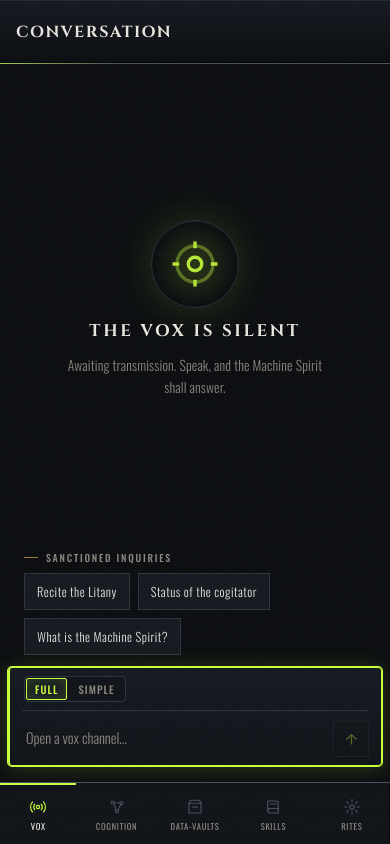
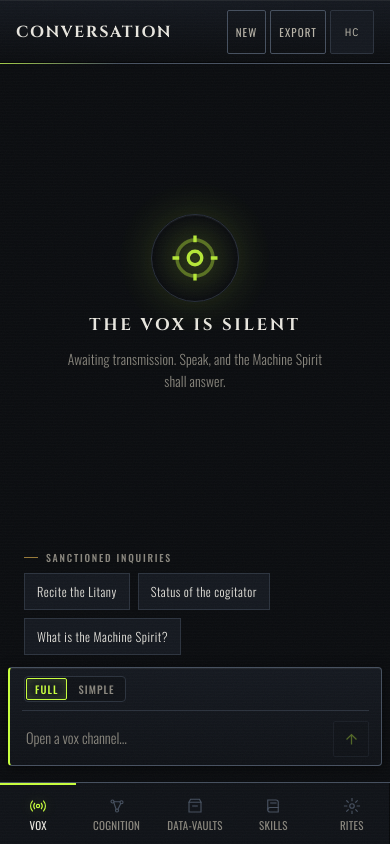
Before and after one commit to AdamMostofi/ADAM, a Flask app: page / in a window 390 px wide. Run offline with Flask 3, Linux system fonts and the light colour scheme; data that the repository does not hold is empty; some libraries are stand-ins or nearby versions.

Commit message:
ui: restore mobile hierarchy and keyboard access

```diff
--- a/interface/web/static/css/app.css
+++ b/interface/web/static/css/app.css
@@ -252,8 +252,11 @@ body { overflow: hidden; }
   text-overflow: ellipsis;
 }
 .topbar-actions { display: flex; flex: none; flex-wrap: wrap; justify-content: flex-end; gap: 8px; }
+.topbar-tools { display: flex; align-items: center; gap: 8px; flex: none; }
+.topbar-contrast { display: none; }
 
 .main { display: flex; min-height: 0; overflow: hidden; }
+.main:focus-visible { outline: 2px solid var(--focus); outline-offset: -4px; }
 .section { display: none; flex: 1; flex-direction: column; min-width: 0; min-height: 0; outline: none; }
 .section.is-active { display: flex; animation: adam-panel-in var(--dur-2) var(--ease-mech); }
 .section:focus-visible { outline: 2px solid var(--focus); outline-offset: -4px; }
@@ -649,20 +652,30 @@ body { overflow: hidden; }
     flex-direction: column;
     gap: 4px;
     justify-content: center;
-    padding: 8px 4px;
+    padding: 8px 2px;
     border-left: 0;
     border-top: 2px solid transparent;
   }
   .rail-item.is-active { border-top-color: var(--accent); border-left-color: transparent; background: transparent; }
   .rail-item.is-active::after { display: none; }
-  .rail-label, .app.rail-collapsed .rail-label { display: block; font-size: 0.54rem; letter-spacing: 0.08em; }
+  .rail-label, .app.rail-collapsed .rail-label { display: block; font-size: 0.6875rem; letter-spacing: 0.02em; line-height: 1.15; }
   .rail-icon { width: 18px; height: 18px; }
-  .workspace { grid-row: 1; padding-bottom: 62px; }
+  .workspace { --topbar-h: 64px; grid-row: 1; padding-bottom: 62px; }
   .topbar { height: 64px; padding: 0 var(--space-4); }
   .topbar-crumb { display: none; }
   .topbar-title { font-size: 1rem; }
+  .topbar-tools { gap: 4px; }
+  .topbar-actions { flex-wrap: nowrap; }
   .topbar-actions .gold-btn,
-  .topbar-actions .ghost-btn { min-height: 32px; padding: 4px 10px; font-size: 0.64rem; }
+  .topbar-actions .ghost-btn { min-height: 44px; padding: 4px 10px; font-size: 0.6875rem; }
+  .topbar-contrast {
+    display: grid;
+    place-items: center;
+    width: 44px;
+    height: 44px;
+    padding: 0;
+    font-size: 0.6875rem;
+  }
   .graph-container { margin: var(--space-3) var(--space-4); }
   .scroll-list { padding: var(--space-3) var(--space-4) var(--space-8); }
   .stats-panel { padding: 0 var(--space-4); grid-template-columns: repeat(2, 1fr); }
@@ -678,7 +691,7 @@ body { overflow: hidden; }
 
 @media (max-width: 560px) {
   .topbar-actions { gap: 4px; }
-  .topbar-actions .ghost-btn { display: none; }
+  .topbar-actions .ghost-btn { padding-inline: 8px; }
 }
 
 @media (pointer: coarse) {
--- a/interface/web/static/js/app.js
+++ b/interface/web/static/js/app.js
@@ -21,7 +21,7 @@ let graphNetwork = null;
 
 function setupContrast() {
   const root = document.documentElement;
-  const btn = $("#contrast-toggle");
+  const buttons = [...document.querySelectorAll("[data-contrast-toggle]")];
   const stored = localStorage.getItem("adam-contrast");
   const prefersHigh = window.matchMedia?.("(prefers-contrast: more)").matches;
   const mode = stored ?? (prefersHigh ? "high" : "standard");
@@ -29,9 +29,11 @@ function setupContrast() {
 
   const sync = () => {
     const high = root.getAttribute("data-contrast") === "high";
+    for (const btn of buttons) {
       btn.setAttribute("aria-pressed", String(high));
       btn.title = high ? "Use standard contrast" : "Use high contrast";
       btn.setAttribute("aria-label", btn.title);
+    }
   };
   const apply = (next) => {
     root.setAttribute("data-contrast", next);
@@ -39,9 +41,11 @@ function setupContrast() {
     sync();
     window.dispatchEvent(new Event("contrastchange"));
   };
+  for (const btn of buttons) {
     btn.addEventListener("click", () => {
       apply(root.getAttribute("data-contrast") === "high" ? "standard" : "high");
     });
+  }
   sync();
 }
 
@@ -80,7 +84,15 @@ function setupRail() {
     });
   });
 
-  window.addEventListener("hashchange", () => activateSection(sectionFromHash(), { focus: true }));
+  window.addEventListener("hashchange", () => {
+    const name = location.hash.replace("#", "");
+    if (!name) {
+      activateSection("vox", { focus: true });
+      return;
+    }
+    if (!SECTIONS[name]) return;
+    activateSection(name, { focus: true });
+  });
 }
 
 function sectionFromHash() {
@@ -282,7 +294,7 @@ function setupStats() {
         ["Facts", s.facts], ["Deduced", s.deduced ?? 0], ["Skills", s.skills],
         ["Graph nodes", s.nodes], ["Graph edges", s.edges],
         ["Contradictions", s.contradictions ?? 0], ["Trace steps", s.trace_steps ?? 0],
-        ["EQ baseline", Number(s.baseline).toFixed(2)], ["Mood shift", s.mood_shift],
+        ["EQ baseline", Number(s.baseline).toFixed(2)], ["Mood shift", s.mood_shift ? "Detected" : "None"],
       ];
       for (const [label, value] of rows) {
         panel.append(el("div", { class: "stat-row" }, [
@@ -332,11 +344,28 @@ function setupGraph() {
           id: n.id,
           label: n.label,
           color: { background: palette[source] || palette.user, border: cssVar("--edge", "#3a3733") },
-          font: { color: cssVar("--surface-0", "#0c0e11") },
+          font: {
+            color: cssVar("--text", "#e8e6df"),
+            size: 13,
+            face: "IBM Plex Mono",
+            strokeWidth: 3,
+            strokeColor: cssVar("--surface-0", "#0b0d10"),
+          },
         };
       }));
       const edges = new window.vis.DataSet((data.edges || []).map((e) => ({
-        from: e.from, to: e.to, label: e.label, arrows: "to", color: cssVar("--edge", "#3a3733"), font: { color: cssVar("--text-mute", "#8a8375"), size: 10 },
+        from: e.from,
+        to: e.to,
+        label: e.label,
+        arrows: "to",
+        color: cssVar("--edge", "#3a3733"),
+        font: {
+          color: cssVar("--text-dim", "#b8b4a8"),
+          size: 11,
+          face: "IBM Plex Mono",
+          strokeWidth: 3,
+          strokeColor: cssVar("--surface-0", "#0b0d10"),
+        },
       })));
       container.replaceChildren();
       graphNetwork = new window.vis.Network(container, { nodes, edges }, {
--- a/interface/web/static/js/chat.js
+++ b/interface/web/static/js/chat.js
@@ -61,7 +61,6 @@ export class Chat {
     this.prompt.resize();
     this._restore();
     this._syncSuggestions();
-    this.prompt.focus();
   }
 
   get hasTurns() {
--- a/interface/web/templates/index.html
+++ b/interface/web/templates/index.html
@@ -89,7 +89,7 @@
           <span id="rail-status-text">Machine spirit online</span>
         </div>
         <div class="rail-tools">
-          <button id="contrast-toggle" class="rail-tool" type="button" aria-pressed="false" title="Use high contrast">HC</button>
+          <button id="contrast-toggle" class="rail-tool" type="button" data-contrast-toggle aria-pressed="false" title="Use high contrast">HC</button>
           <button id="rail-collapse" class="rail-tool" type="button" aria-label="Collapse navigation" title="Collapse navigation">«</button>
         </div>
       </div>
@@ -101,10 +101,13 @@
           <p class="topbar-crumb" id="topbar-crumb">Vox // Transmission</p>
           <h1 class="topbar-title" id="topbar-title">Conversation</h1>
         </div>
-        <div class="topbar-actions" id="topbar-actions"></div>
+        <div class="topbar-tools">
+          <div class="topbar-actions" id="topbar-actions"></div>
+          <button id="contrast-toggle-mobile" class="rail-tool topbar-contrast" type="button" data-contrast-toggle aria-pressed="false" title="Use high contrast" aria-label="Use high contrast">HC</button>
+        </div>
       </header>
 
-      <main class="main" id="main">
+      <main class="main" id="main" tabindex="-1">
         <section id="section-vox" class="section is-active" data-section="vox" aria-labelledby="section-vox-title" tabindex="-1">
           <h2 class="sr-only" id="section-vox-title">Vox — conversation</h2>
           <div id="chat-pane" class="chat-pane"></div>
```
Lines whose indentation alone changed are shown as unchanged.
